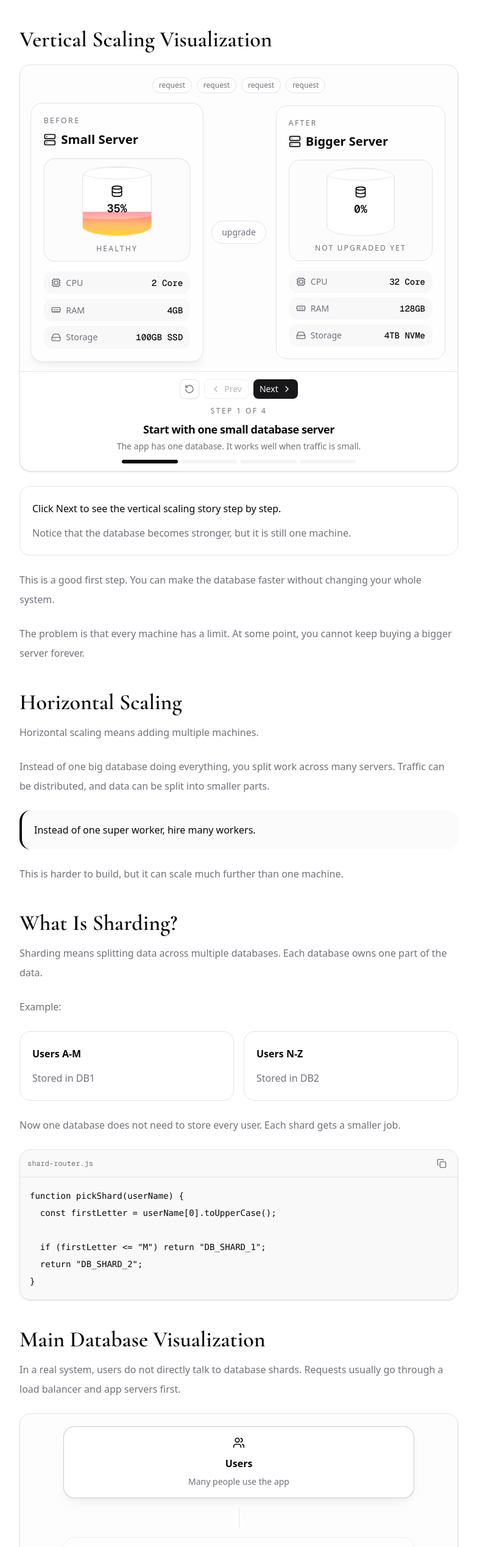
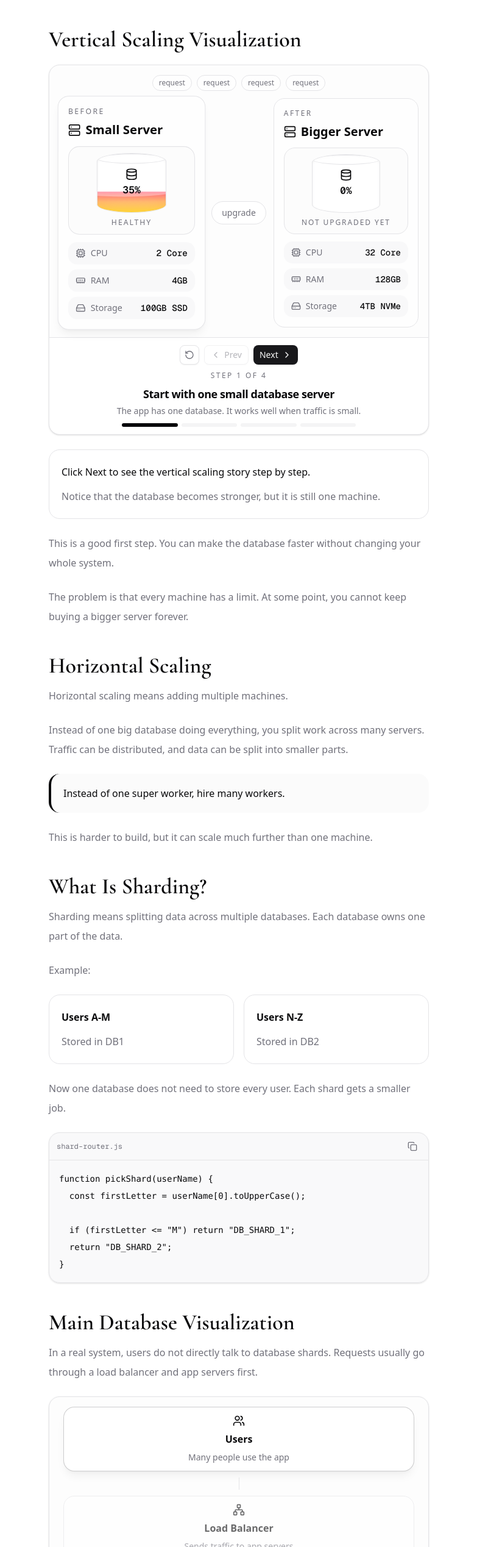
Before and after one commit to NikhilPatil2727/modern-portfolio, a Next.js app: page /blog/vertical-vs-horizontal-scaling in a window 1280 px wide. Shown: the part 1529-4066 px from the top of the page at 61% size, without its empty margins (248-1031 px from the left). Built offline with nearby package versions, Linux system fonts and the light colour scheme.

Commit message:
(feat): improve UI components with enhanced button styles and layout adjustments

```diff
--- a/app/blog/vertical-vs-horizontal-scaling/page.tsx
+++ b/app/blog/vertical-vs-horizontal-scaling/page.tsx
@@ -51,7 +51,7 @@ function SmallCard({
 
 export default function VerticalVsHorizontalScalingPage() {
   return (
-    <article className="mx-auto max-w-3xl px-6 py-12 text-foreground animate-in fade-in slide-in-from-bottom-3 duration-500">
+    <article className="mx-auto max-w-2xl px-6 py-12 text-foreground animate-in fade-in slide-in-from-bottom-3 duration-500">
       <Button asChild variant="ghost" className="-ml-3 mb-8 rounded-full">
         <Link href="/blog">
           <ArrowLeft className="h-4 w-4" />
--- a/app/globals.css
+++ b/app/globals.css
@@ -132,6 +132,11 @@
   body {
     @apply bg-background text-foreground;
   }
+
+  button:not(:disabled),
+  [role="button"]:not([aria-disabled="true"]) {
+    cursor: pointer;
+  }
 }
 
 @layer components {
--- a/components/blog/ScalingVisualizer.tsx
+++ b/components/blog/ScalingVisualizer.tsx
@@ -82,14 +82,14 @@ export function VerticalScalingDiagram() {
 
   return (
     <div className="my-6 overflow-hidden rounded-2xl border border-border bg-card shadow-sm">
-      <div className="bg-muted/20 p-4 sm:p-5">
-        <div className="mb-5 flex items-center justify-center gap-2">
+      <div className="bg-muted/20 p-3 sm:p-4">
+        <div className="mb-3 flex items-center justify-center gap-2">
           {[0, 1, 2, 3].map((index) => (
             <RequestPill key={index} active={step >= 1} delay={index} />
           ))}
         </div>
 
-        <div className="grid gap-4 sm:grid-cols-[1fr_auto_1fr] sm:items-center">
+        <div className="grid gap-3 sm:grid-cols-[1fr_auto_1fr] sm:items-center">
           <ServerBox
             title="Before"
             subtitle="Small Server"
@@ -173,7 +173,7 @@ function ServerBox({
   return (
     <div
       className={cn(
-        "rounded-2xl border p-5 transition-all duration-500",
+        "rounded-2xl border p-4 transition-all duration-500",
         strong ? "border-foreground/20 bg-background" : "border-border bg-background/70",
         highlighted && "scale-[1.02] shadow-lg shadow-foreground/5",
       )}
@@ -183,8 +183,8 @@ function ServerBox({
         <Server className="h-5 w-5" />
         {subtitle}
       </h3>
-      <LiquidDatabase fill={fill} label={fillLabel} colorClass={fillColor} className="mt-4" />
-      <div className="mt-4 space-y-2 text-sm">
+      <LiquidDatabase fill={fill} label={fillLabel} colorClass={fillColor} className="mt-3" />
+      <div className="mt-3 space-y-2 text-sm">
         <Metric icon={Cpu} label="CPU" value={cpu} />
         <Metric icon={MemoryStick} label="RAM" value={ram} />
         <Metric icon={HardDrive} label="Storage" value={disk} />
@@ -205,9 +205,9 @@ function LiquidDatabase({
   className?: string;
 }) {
   return (
-    <div className={cn("relative overflow-hidden rounded-2xl border border-border bg-muted/30 p-3", className)}>
-      <div className="relative mx-auto h-28 w-28 overflow-hidden rounded-[50%/14%] border border-border bg-background shadow-inner">
-        <div className="absolute left-0 right-0 top-0 z-20 h-5 rounded-[50%] border border-border bg-background/80" />
+    <div className={cn("relative overflow-hidden rounded-2xl border border-border bg-muted/30 p-2.5", className)}>
+      <div className="relative mx-auto h-20 w-24 overflow-hidden rounded-[50%/14%] border border-border bg-background shadow-inner sm:h-24 sm:w-28">
+        <div className="absolute left-0 right-0 top-0 z-20 h-4 rounded-[50%] border border-border bg-background/80" />
         <motion.div
           className={cn("absolute bottom-0 left-0 right-0 bg-gradient-to-t", colorClass)}
           initial={{ height: "0%" }}
@@ -215,7 +215,7 @@ function LiquidDatabase({
           transition={{ duration: 0.75, ease: "easeOut" }}
         >
           <motion.div
-            className="absolute -top-2 left-[-20%] h-5 w-[140%] rounded-[50%] bg-white/35"
+            className="absolute -top-2 left-[-20%] h-4 w-[140%] rounded-[50%] bg-white/35"
             animate={{ x: ["-10%", "10%", "-10%"] }}
             transition={{ duration: 2.4, repeat: Infinity, ease: "easeInOut" }}
           />
@@ -227,10 +227,10 @@ function LiquidDatabase({
         </motion.div>
         <div className="absolute inset-0 z-30 flex flex-col items-center justify-center text-center">
           <Database className="h-5 w-5 text-foreground" />
-          <p className="mt-1 font-mono text-lg font-semibold text-foreground">{fill}%</p>
+          <p className="mt-1 font-mono text-base font-semibold text-foreground">{fill}%</p>
         </div>
       </div>
-      <p className="mt-3 text-center text-xs font-medium uppercase tracking-[0.18em] text-muted-foreground">
+      <p className="mt-2 text-center text-xs font-medium uppercase tracking-[0.16em] text-muted-foreground">
         {label}
       </p>
     </div>
@@ -262,8 +262,8 @@ export function ShardingArchitectureDiagram() {
 
   return (
     <div className="my-6 overflow-hidden rounded-2xl border border-border bg-card shadow-sm">
-      <div className="bg-muted/20 p-4 sm:p-5">
-        <div className="mx-auto max-w-xl space-y-4 text-center">
+      <div className="bg-muted/20 p-3 sm:p-4">
+        <div className="mx-auto max-w-xl space-y-2.5 text-center">
           <DiagramNode icon={Users} title="Users" text="Many people use the app" active={step >= 0} />
           <Connector active={step >= 1} />
           <DiagramNode
@@ -290,7 +290,7 @@ export function ShardingArchitectureDiagram() {
               <div
                 key={title}
                 className={cn(
-                  "rounded-2xl border bg-background p-4 text-left transition-all duration-500",
+                  "rounded-2xl border bg-background p-3 text-left transition-all duration-500",
                   step >= 3
                     ? "border-foreground/20 shadow-lg shadow-foreground/5"
                     : "border-border opacity-60",
@@ -301,14 +301,14 @@ export function ShardingArchitectureDiagram() {
                   <Database className="h-5 w-5" />
                   {title}
                 </div>
-                <p className="mt-2 text-sm text-muted-foreground">{range}</p>
+                <p className="mt-1 text-sm text-muted-foreground">{range}</p>
                 <LiquidDatabase
                   fill={step >= 3 ? numericFill : 0}
                   label={step >= 3 ? fill : "waiting"}
                   colorClass={shardColors[index]}
-                  className="mt-4"
+                  className="mt-2"
                 />
-                <p className="mt-2 text-xs text-muted-foreground">{fill}</p>
+                <p className="mt-1 text-xs text-muted-foreground">{fill}</p>
               </div>
               );
             })}
@@ -335,12 +335,12 @@ function DiagramNode({
   return (
     <div
       className={cn(
-        "rounded-2xl border bg-background p-4 transition-all duration-500",
+        "rounded-2xl border bg-background p-3 transition-all duration-500",
         active ? "border-foreground/20 shadow-lg shadow-foreground/5" : "border-border opacity-60",
       )}
     >
       <Icon className="mx-auto h-5 w-5 text-foreground" />
-      <p className="mt-2 font-semibold text-foreground">{title}</p>
+      <p className="mt-1 font-semibold text-foreground">{title}</p>
       <p className="mt-1 text-sm text-muted-foreground">{text}</p>
     </div>
   );
@@ -348,7 +348,7 @@ function DiagramNode({
 
 function Connector({ active = false }: { active?: boolean }) {
   return (
-    <div className="mx-auto h-8 w-px overflow-hidden bg-border">
+    <div className="mx-auto h-5 w-px overflow-hidden bg-border">
       <div
         className={cn(
           "h-full w-full origin-top bg-foreground transition-transform duration-500",
@@ -369,7 +369,7 @@ function StepControls({
   setStep: React.Dispatch<React.SetStateAction<number>>;
 }) {
   return (
-    <div className="space-y-3 border-t border-border px-4 py-3 sm:px-5">
+    <div className="space-y-2.5 border-t border-border px-4 py-3 sm:px-5">
       <div className="flex flex-wrap items-center justify-center gap-2">
         <Button
           type="button"
--- a/components/ui/animated-theme-toggler.tsx
+++ b/components/ui/animated-theme-toggler.tsx
@@ -77,7 +77,7 @@ export const AnimatedThemeToggler = ({
       type="button"
       ref={buttonRef}
       onClick={toggleTheme}
-      className={cn(className)}
+      className={cn("cursor-pointer disabled:cursor-not-allowed", className)}
       aria-label={mounted ? `Switch to ${isDark ? "light" : "dark"} mode` : "Toggle theme"}
       {...props}
     >
--- a/components/ui/button.tsx
+++ b/components/ui/button.tsx
@@ -5,7 +5,7 @@ import { cva, type VariantProps } from "class-variance-authority"
 import { cn } from "@/lib/utils"
 
 const buttonVariants = cva(
-  "inline-flex items-center justify-center gap-2 whitespace-nowrap rounded-md text-sm font-medium transition-all disabled:pointer-events-none disabled:opacity-50 [&_svg]:pointer-events-none [&_svg:not([class*='size-'])]:size-4 shrink-0 [&_svg]:shrink-0 outline-none focus-visible:border-ring focus-visible:ring-ring/50 focus-visible:ring-[3px] aria-invalid:ring-destructive/20 dark:aria-invalid:ring-destructive/40 aria-invalid:border-destructive",
+  "inline-flex cursor-pointer items-center justify-center gap-2 whitespace-nowrap rounded-md text-sm font-medium transition-all disabled:pointer-events-none disabled:cursor-not-allowed disabled:opacity-50 [&_svg]:pointer-events-none [&_svg:not([class*='size-'])]:size-4 shrink-0 [&_svg]:shrink-0 outline-none focus-visible:border-ring focus-visible:ring-ring/50 focus-visible:ring-[3px] aria-invalid:ring-destructive/20 dark:aria-invalid:ring-destructive/40 aria-invalid:border-destructive",
   {
     variants: {
       variant: {
```
